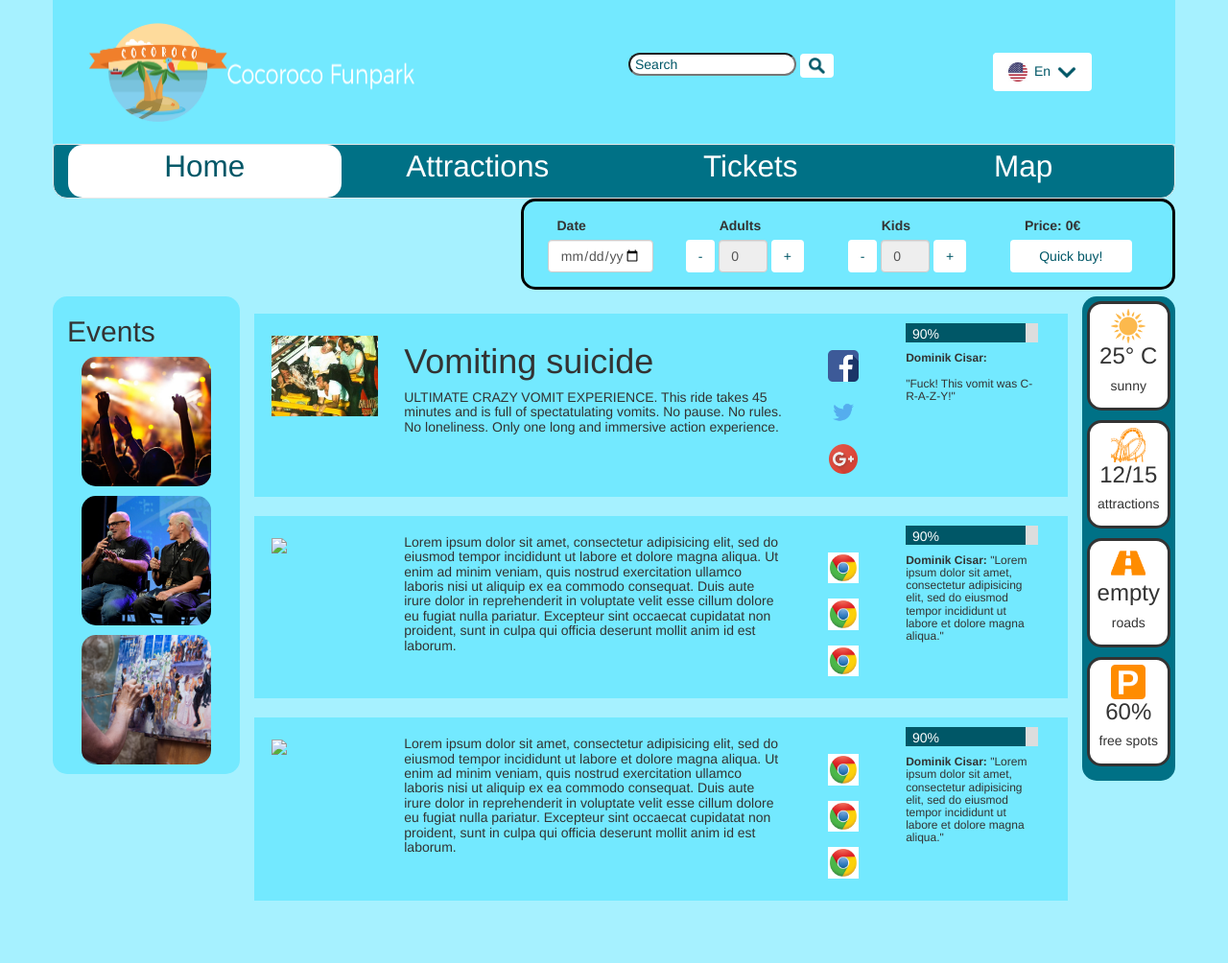
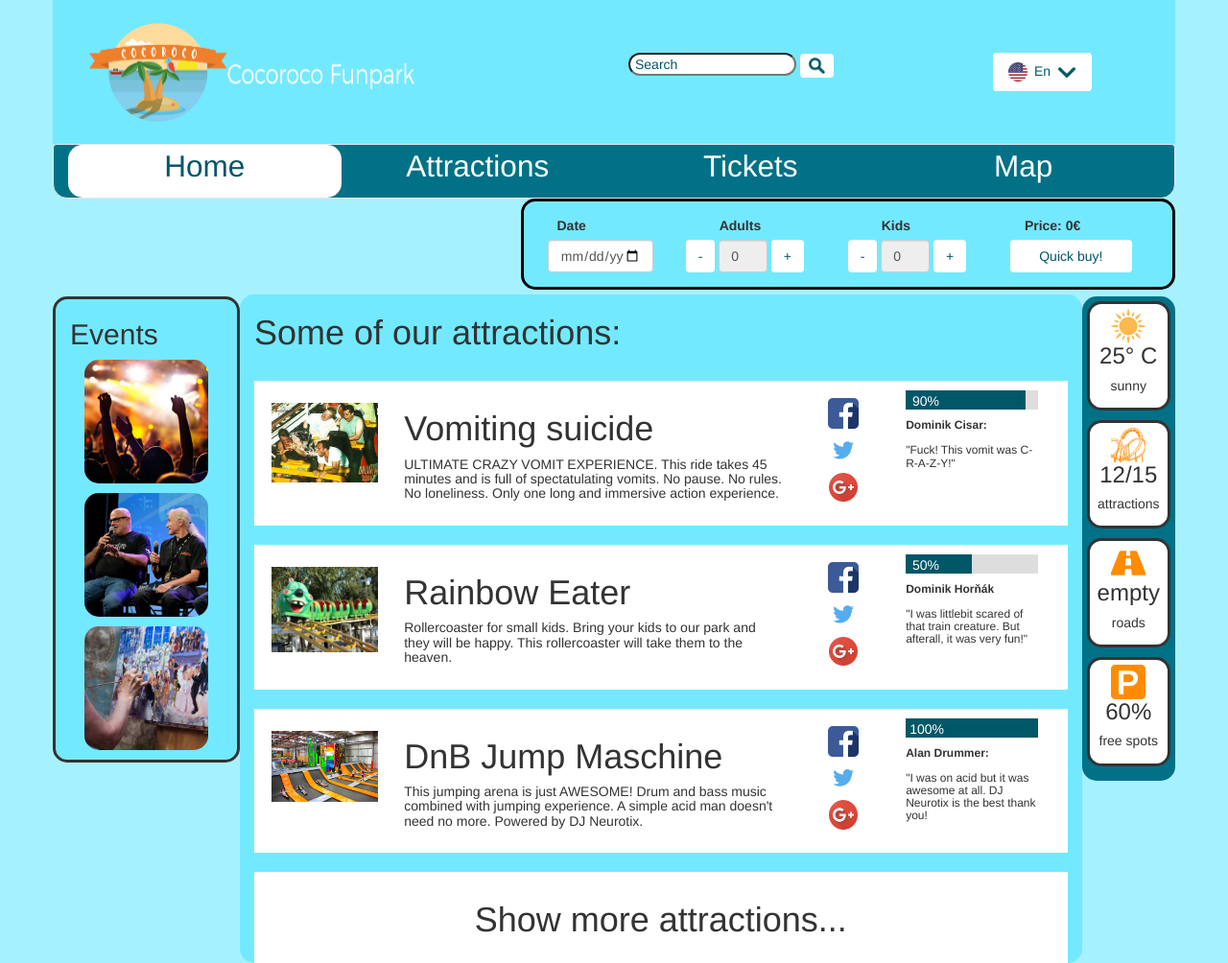
Before and after one commit to danecsvk/icp, a plain HTML site: page index.html in a window 1280 px wide. Shown: the whole page at 96% size. Before the commit the page ends 939 px from the top, so only its background shows below. Drawn offline with nearby package versions, Linux system fonts and the light colour scheme.

Commit message:
práce na uvodnej stranke

```diff
--- a/css/style.css
+++ b/css/style.css
@@ -98,7 +98,7 @@
 
 .attraction-item-box {
     margin-top: 20px;
-    background-color: #73E9FF;
+    background-color: white;
     padding: 10px 0px 15px 0px;
 }
 
@@ -107,14 +107,14 @@
 }
 
 .social-icon-box {
-    margin-top: 20px;
+    margin-top: 5px;
     overflow: hidden;
     padding: 0;
 }
 
 .social-icon {
     width: 60%;
-    padding: 5px 0px 5px 0px;
+    padding: 0px 0px 0px 0px;
 }
 
 .attraction-rating-box {
@@ -146,6 +146,28 @@ body {
     padding: 4px;
 }
 
+.show-more {
+    text-align: center;
+}
+
+.notsogood-attraction {
+    width: 50%;
+    background-color: #005767;
+    color: white;
+    padding: 4px;
+}
+
+a {
+    color: inherit;
+}
+
+.perfect-attraction {
+    width: 100%;
+    background-color: #005767;
+    color: white;
+    padding: 4px;
+}
+
 
 /* side bar - right */
 
@@ -160,6 +182,8 @@ body {
     margin-top: 2px;
     background-color: #73E9FF;
     border-radius: 15px;
+    border-style: solid;
+    border-color: inherit;
 }
 
 .sidebar-left-icon {
@@ -202,6 +226,11 @@ body {
     border-radius: 15px;
 }
 
+.attraction-list-box {
+    background-color: #73E9FF;
+    border-radius: 15px;
+}
+
 .navbar {
     margin: 0;
 }
@@ -236,6 +265,9 @@ body {
 
 @media(max-width: 1200px) {
     #quick-buy {
+        display: none;
+    }
+    .social-icon-box {
         display: none;
     }
 }
--- a/index.html
+++ b/index.html
@@ -18,23 +18,31 @@
         <div class="container">
             <div class="row header-div">
                 <div class="col-xs-12 col-sm-12 col-md-12 col-lg-6">
-                    <a href="index.html"><img class="img-responsive header-img" src="public/img/logo-text.png" alt="Logo"></a>
+                    <a href="index.html">
+                        <img class="img-responsive header-img" src="public/img/logo-text.png" alt="Logo">
+                    </a>
                 </div>
                 <div class="col-xs-6 col-sm-6 col-md-6 col-lg-4 vert-center">
                     <input class="search-input" type="text" value="Search">
-                    <button type="button" class="btn btn-light btn-search"><img class="search-img" src="public/img/search-icon.png" alt="Search Icon"></button>
+                    <button type="button" class="btn btn-light btn-search">
+                        <img class="search-img" src="public/img/search-icon.png" alt="Search Icon">
+                    </button>
                 </div>
                 <div class="col-xs-6 col-sm-6 col-md-6 col-lg-2 vert-center">
 
                     <div class="dropdown show language-switch">
                         <a class="btn btn-secondary dropdown-toggle language-text" href="#" role="button" id="dropdownMenuLink" data-toggle="dropdown" aria-haspopup="true" aria-expanded="false">
-                            <img src="public/img/us-flag.png" alt="US Flag" height="20px"> En <img src="public/img/arrow.png" alt="Arrow" height="20px">
+                            <img src="public/img/us-flag.png" alt="US Flag" height="20px"> En
+                            <img src="public/img/arrow.png" alt="Arrow" height="20px">
                         </a>
 
                         <div class="dropdown-menu" aria-labelledby="dropdownMenuLink">
-                            <a class="dropdown-item" href="#"><img src="public/img/us-flag.png" alt="US Flag" height="20px"> En</a>
-                            <a class="dropdown-item" href="#"><img src="public/img/us-flag.png" alt="US Flag" height="20px"> En</a>
-                            <a class="dropdown-item" href="#"><img src="public/img/us-flag.png" alt="US Flag" height="20px"> En</a>
+                            <a class="dropdown-item" href="#">
+                                <img src="public/img/us-flag.png" alt="US Flag" height="20px"> En</a>
+                            <a class="dropdown-item" href="#">
+                                <img src="public/img/us-flag.png" alt="US Flag" height="20px"> En</a>
+                            <a class="dropdown-item" href="#">
+                                <img src="public/img/us-flag.png" alt="US Flag" height="20px"> En</a>
                         </div>
                     </div>
 
@@ -72,7 +80,8 @@
                 <div class="col-xs-12 col-sm-8 col-md-6 col-lg-7 float-to-right quick-buy-div">
                     <div class="col-xs-3 col-sm-3 col-md-6 col-lg-3">
                         <div class="number-form ">
-                            <label class="col-1 col-form-label input-text">Date</label><br>
+                            <label class="col-1 col-form-label input-text">Date</label>
+                            <br>
                             <div class="row">
                                 <input type="date" class="form-control input-date" placeholder="0">
                             </div>
@@ -81,7 +90,8 @@
                     </div>
                     <div class="col-lg-3 div-number-persons">
                         <div class="number-form form-inline ">
-                            <label class="col-1 col-form-label input-text">Adults</label><br>
+                            <label class="col-1 col-form-label input-text">Adults</label>
+                            <br>
                             <div class="row">
                                 <button class="btn js-btn-adults-minus">-</button>
                                 <input disabled type="text" class="form-control input-number js-adults-number" placeholder="0" value="0">
@@ -91,7 +101,8 @@
                     </div>
                     <div class="col-lg-3">
                         <div class="number-form form-inline">
-                            <label class="col-1 col-form-label input-text">Kids</label><br>
+                            <label class="col-1 col-form-label input-text">Kids</label>
+                            <br>
                             <div class="row">
                                 <button class="btn js-btn-kids-minus">-</button>
                                 <input disabled type="text" class="form-control input-number js-kids-number" placeholder="0" value="0">
@@ -102,7 +113,8 @@
 
                     <div class="col-xs-12 col-sm-3 col-md-4 col-lg-3">
                         <div class="number-form">
-                            <label class="col-1 col-form-label js-price-quick-buy">Price: 0€</label><br>
+                            <label class="col-1 col-form-label js-price-quick-buy">Price: 0€</label>
+                            <br>
                             <div class="row">
                                 <button class="btn quick-buy-btn">Quick buy!</button>
 
@@ -134,7 +146,7 @@
 
                 <!-- main content -->
                 <div class="col-xs-12 col-sm-12 col-md-8 col-lg-9 attraction-list-box">
-
+                    <h1>Some of our attractions:</h1>
                     <!-- first attraction -->
                     <div class="col-xs-12 col-sm-12 col-md-12 col-lg-12 attraction-item-box">
                         <div class="col-xs-12 col-sm-6 col-md-2 col-lg-2 attraction-item-img">
@@ -147,24 +159,29 @@
                             </p>
                         </div>
                         <div class="col-xs-12 col-sm-12 col-md-4 col-lg-4">
+
                             <div class="col-xs-12 col-sm-12 col-md-6 col-lg-4 social-icon-box">
                                 <div class="col-xs-4 col-sm-4 col-md-12 col-lg-12">
-                                    <img class="social-icon" src="public/img/fb.png">
+                                    <a href="https://facebook.com"><img class="social-icon" src="public/img/fb.png"></a>
                                 </div>
                                 <div class="col-xs-4 col-sm-4 col-md-12 col-lg-12">
-                                    <img class="social-icon" src="public/img/twitter.png">
+                                    <a href="https://twitter.com"><img class="social-icon" src="public/img/twitter.png"></a>
                                 </div>
                                 <div class="col-xs-4 col-sm-4 col-md-12 col-lg-12">
-                                    <img class="social-icon" src="public/img/g+.png">
+                                    <a href="https://google.com"><img class="social-icon" src="public/img/g+.png"></a>
                                 </div>
                             </div>
+
                             <div class="col-lg-8">
                                 <div class="attraction-rating-box">
                                     <div class="rating brutal-attraction">
                                         <h5 class="attraction-item-label text-center">90%</h5>
                                     </div>
                                 </div>
-                                <p class="h6"><strong>Dominik Cisar:</strong><br><br> "Fuck! This vomit was C-R-A-Z-Y!"</p>
+                                <p class="h6">
+                                    <strong>Dominik Cisar:</strong>
+                                    <br>
+                                    <br> "Fuck! This vomit was C-R-A-Z-Y!"</p>
                             </div>
                         </div>
                     </div>
@@ -172,33 +189,36 @@
                     <!-- second attraction -->
                     <div class="col-xs-12 col-sm-12 col-md-12 col-lg-12 attraction-item-box">
                         <div class="col-xs-12 col-sm-6 col-md-2 col-lg-2 attraction-item-img">
-                            <img class="img-responsive atraction-img" src="img/attraction-img.jpg">
+                            <img class="img-responsive atraction-img" src="public/img/rainbow-eater.jpg">
                         </div>
                         <div class="col-xs-12 col-sm-6 col-md-6 col-lg-6">
+                            <h1>Rainbow Eater</h1>
                             <p class="h5">
-                                Lorem ipsum dolor sit amet, consectetur adipisicing elit, sed do eiusmod tempor incididunt ut labore et dolore magna aliqua. Ut enim ad minim veniam, quis nostrud exercitation ullamco laboris nisi ut aliquip ex ea commodo consequat. Duis aute irure dolor
-                                in reprehenderit in voluptate velit esse cillum dolore eu fugiat nulla pariatur. Excepteur sint occaecat cupidatat non proident, sunt in culpa qui officia deserunt mollit anim id est laborum.
+                                Rollercoaster for small kids. Bring your kids to our park and they will be happy. This rollercoaster will take them to the heaven.
                             </p>
                         </div>
                         <div class="col-xs-12 col-sm-12 col-md-4 col-lg-4">
                             <div class="col-xs-12 col-sm-12 col-md-6 col-lg-4 social-icon-box">
                                 <div class="col-xs-4 col-sm-4 col-md-12 col-lg-12">
-                                    <img class="social-icon" src="img/header.jpg">
+                                    <a href="https://facebook.com"><img class="social-icon" src="public/img/fb.png"></a>
                                 </div>
                                 <div class="col-xs-4 col-sm-4 col-md-12 col-lg-12">
-                                    <img class="social-icon" src="img/header.jpg">
+                                    <a href="https://twitter.com"><img class="social-icon" src="public/img/twitter.png"></a>
                                 </div>
                                 <div class="col-xs-4 col-sm-4 col-md-12 col-lg-12">
-                                    <img class="social-icon" src="img/header.jpg">
+                                    <a href="https://google.com"><img class="social-icon" src="public/img/g+.png"></a>
                                 </div>
                             </div>
                             <div class="col-lg-8">
                                 <div class="attraction-rating-box">
-                                    <div class="rating brutal-attraction">
-                                        <h5 class="attraction-item-label text-center">90%</h5>
+                                    <div class="rating notsogood-attraction">
+                                        <h5 class="attraction-item-label text-center">50%</h5>
                                     </div>
                                 </div>
-                                <p class="h6"><strong>Dominik Cisar:</strong> "Lorem ipsum dolor sit amet, consectetur adipisicing elit, sed do eiusmod tempor incididunt ut labore et dolore magna aliqua."</p>
+                                <p class="h6">
+                                    <strong>Dominik Horňák</strong>
+                                    <br>
+                                    <br> "I was littlebit scared of that train creature. But afterall, it was very fun!"</p>
                             </div>
                         </div>
                     </div>
@@ -206,37 +226,51 @@
                     <!-- third attraction -->
                     <div class="col-xs-12 col-sm-12 col-md-12 col-lg-12 attraction-item-box">
                         <div class="col-xs-12 col-sm-6 col-md-2 col-lg-2 attraction-item-img">
-                            <img class="img-responsive atraction-img" src="img/attraction-img.jpg">
+                            <img class="img-responsive atraction-img" src="public/img/jump.jpg">
                         </div>
                         <div class="col-xs-12 col-sm-6 col-md-6 col-lg-6">
+                            <h1>DnB Jump Maschine</h1>
                             <p class="h5">
-                                Lorem ipsum dolor sit amet, consectetur adipisicing elit, sed do eiusmod tempor incididunt ut labore et dolore magna aliqua. Ut enim ad minim veniam, quis nostrud exercitation ullamco laboris nisi ut aliquip ex ea commodo consequat. Duis aute irure dolor
-                                in reprehenderit in voluptate velit esse cillum dolore eu fugiat nulla pariatur. Excepteur sint occaecat cupidatat non proident, sunt in culpa qui officia deserunt mollit anim id est laborum.
+                                This jumping arena is just AWESOME! Drum and bass music combined with jumping experience. A simple acid man doesn't need no more. Powered by DJ Neurotix.
                             </p>
                         </div>
                         <div class="col-xs-12 col-sm-12 col-md-4 col-lg-4">
                             <div class="col-xs-12 col-sm-12 col-md-6 col-lg-4 social-icon-box">
                                 <div class="col-xs-4 col-sm-4 col-md-12 col-lg-12">
-                                    <img class="social-icon" src="img/header.jpg">
+                                    <a href="https://facebook.com"><img class="social-icon" src="public/img/fb.png"></a>
                                 </div>
                                 <div class="col-xs-4 col-sm-4 col-md-12 col-lg-12">
-                                    <img class="social-icon" src="img/header.jpg">
+                                    <a href="https://twitter.com"><img class="social-icon" src="public/img/twitter.png"></a>
                                 </div>
                                 <div class="col-xs-4 col-sm-4 col-md-12 col-lg-12">
-                                    <img class="social-icon" src="img/header.jpg">
+                                    <a href="https://google.com"><img class="social-icon" src="public/img/g+.png"></a>
                                 </div>
                             </div>
                             <div class="col-lg-8">
                                 <div class="attraction-rating-box">
-                                    <div class="rating brutal-attraction">
-                                        <h5 class="attraction-item-label text-center">90%</h5>
+                                    <div class="rating perfect-attraction">
+                                        <h5 class="attraction-item-label text-center">100%</h5>
                                     </div>
                                 </div>
-                                <p class="h6"><strong>Dominik Cisar:</strong> "Lorem ipsum dolor sit amet, consectetur adipisicing elit, sed do eiusmod tempor incididunt ut labore et dolore magna aliqua."</p>
+                                <p class="h6">
+                                    <strong>Alan Drummer:</strong>
+                                    <br>
+                                    <br> "I was on acid but it was awesome at all. DJ Neurotix is the best thank you!</p>
                             </div>
                         </div>
                     </div>
+                    <div class="col-xs-12 col-sm-12 col-md-12 col-lg-12 attraction-item-box">
+                        <div class="show-more">
+                            <a href="attractions.html">
+                                <h1>Show more attractions...</h1>
+                            </a>
+                        </div>
+
+                    </div>
                 </div>
+
+
+
 
                 <!-- sidebar right -->
                 <div class="col-xs-12 col-sm-12 col-md-2 col-lg-1 sidebar-right">
```
Also changed, not shown: public/img/jump.jpg (added), public/img/rainbow-eater.jpg (added).
